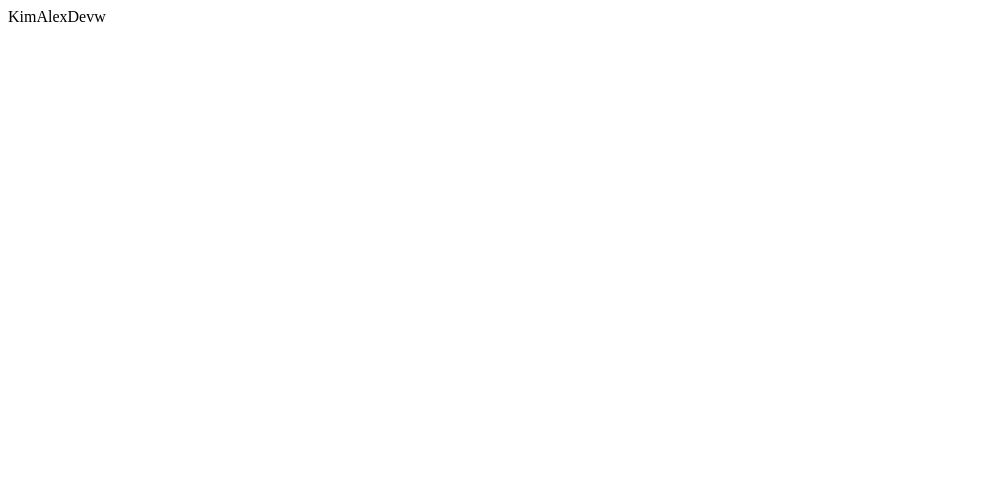
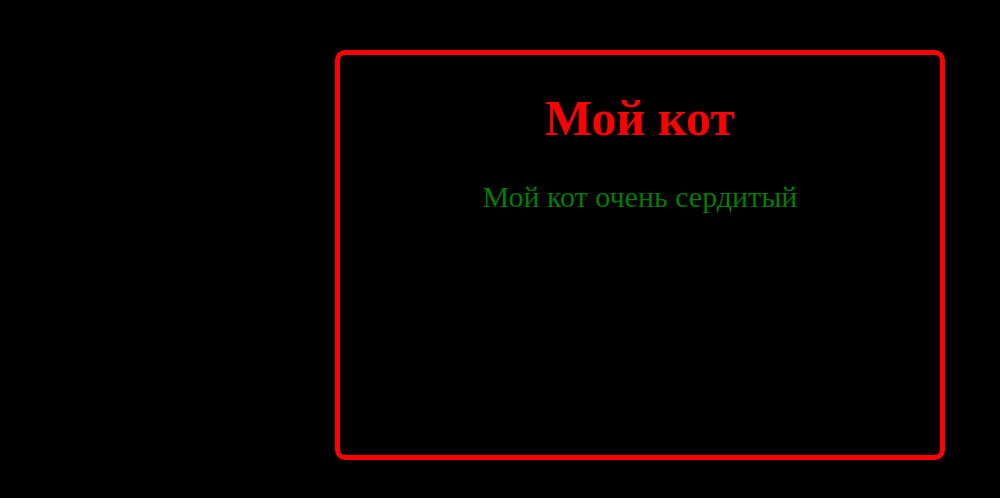
Before and after one commit to KimAlexDev/---------, a plain HTML site: page index.html in a window 1280 px wide. Shown: the whole page, without its empty margins (0-1000 px from the left). Drawn offline with Linux system fonts and the light colour scheme.

Commit message:
fast css

```diff
--- a/index.html
+++ b/index.html
@@ -1,11 +1,15 @@
 <!DOCTYPE html>
 <html lang="en">
-<head>
-    <meta charset="UTF-8">
-    <meta name="viewport" content="width=device-width, initial-scale=1.0">
+  <head>
+    <meta charset="UTF-8" />
+    <meta name="viewport" content="width=device-width, initial-scale=1.0" />
     <title>Document</title>
-</head>
-<body>
-
-</body>
-</html>KimAlexDevw
+    <link rel="stylesheet" href="styles.css" />
+  </head>
+  <body>
+    <div class="catDesc">
+      <h1>Мой кот</h1>
+      <p>Мой кот очень сердитый</p>
+    </div>
+  </body>
+</html>
--- /dev/null
+++ b/styles.css
@@ -0,0 +1,25 @@
+body {
+  margin: 0;
+  padding: 0;
+  background-color: black;
+}
+
+.catDesc {
+  border: 5px solid red;
+  border-radius: 10px;
+  margin: 50px auto;
+  width: 600px;
+  height: 400px;
+}
+
+.catDesc h1 {
+  color: red;
+  text-align: center;
+  font-size: 50px;
+}
+
+.catDesc p {
+  color: green;
+  text-align: center;
+  font-size: 30px;
+}
```
